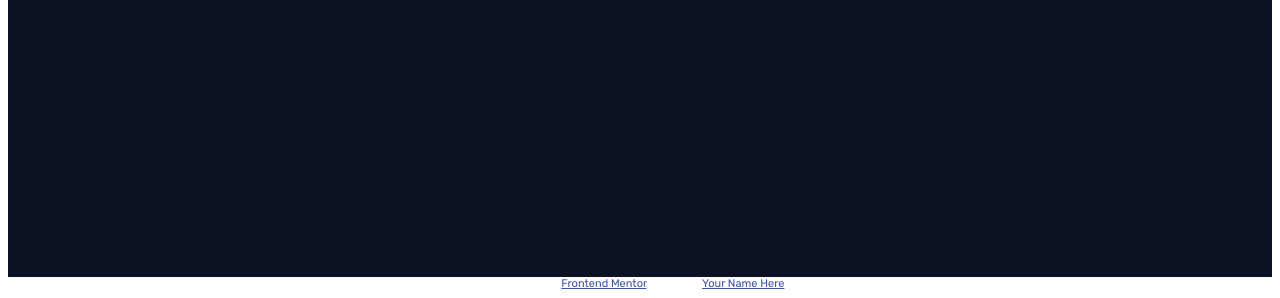
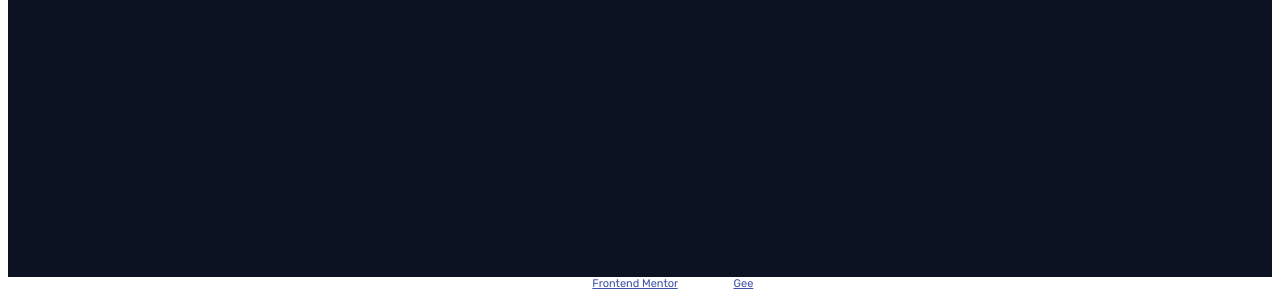
Before and after one commit to roompale/time-tracking-dashboard, a plain HTML site: page index.html in a window 1280 px wide. Shown: the part 779-1077 px from the top of the page. Drawn offline with Linux system fonts and the light colour scheme.

Commit message:
Update index.html

```diff
--- a/index.html
+++ b/index.html
@@ -136,7 +136,7 @@
 
   <div class="attribution">
     Challenge by <a href="https://www.frontendmentor.io?ref=challenge" target="_blank">Frontend Mentor</a>.
-    Coded by <a href="#">Your Name Here</a>.
+    Coded by <a href="https://www.frontendmentor.io/profile/roompale">Gee</a>.
   </div>
 
   <script src="main.js"></script>
```
